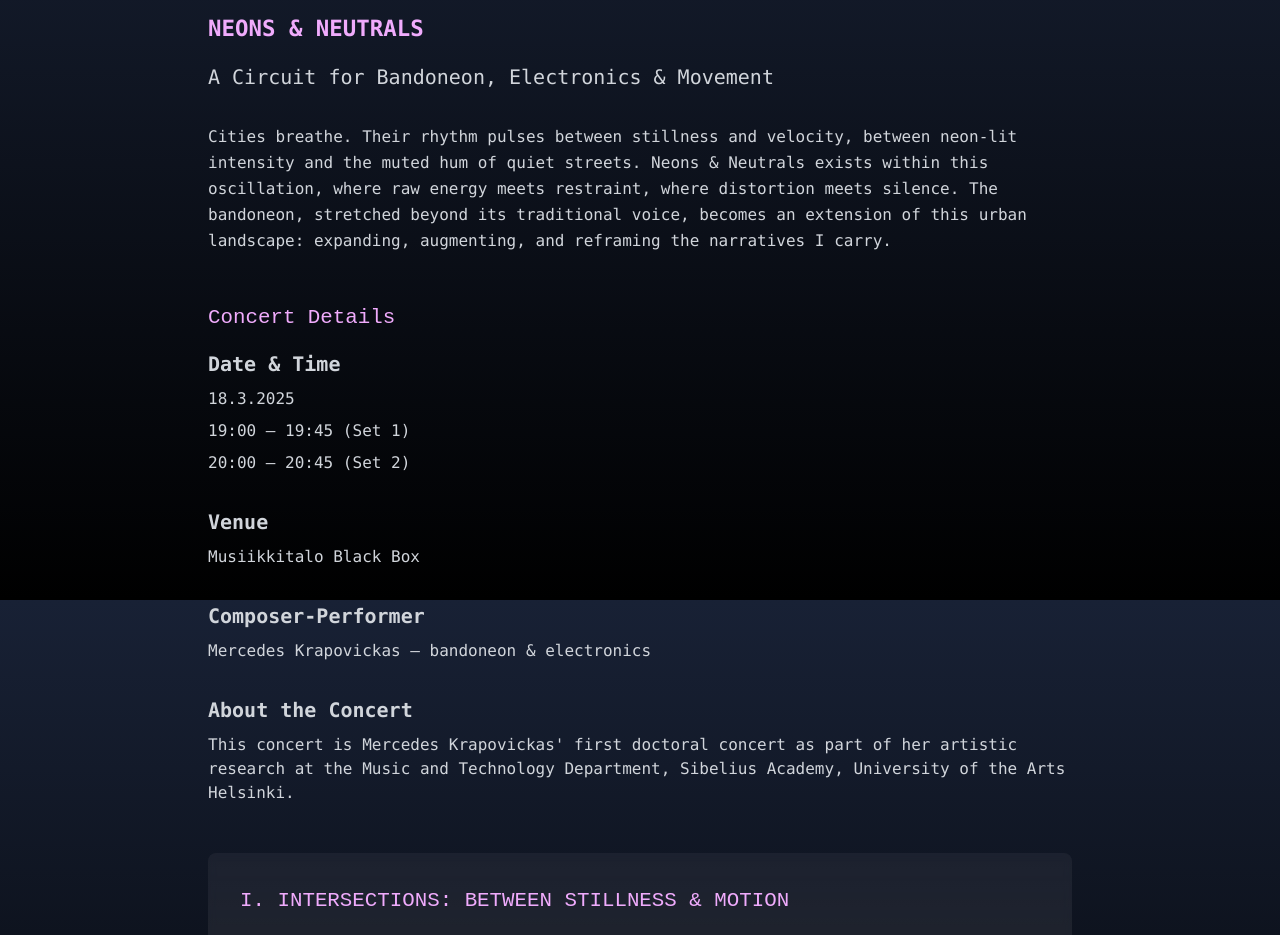
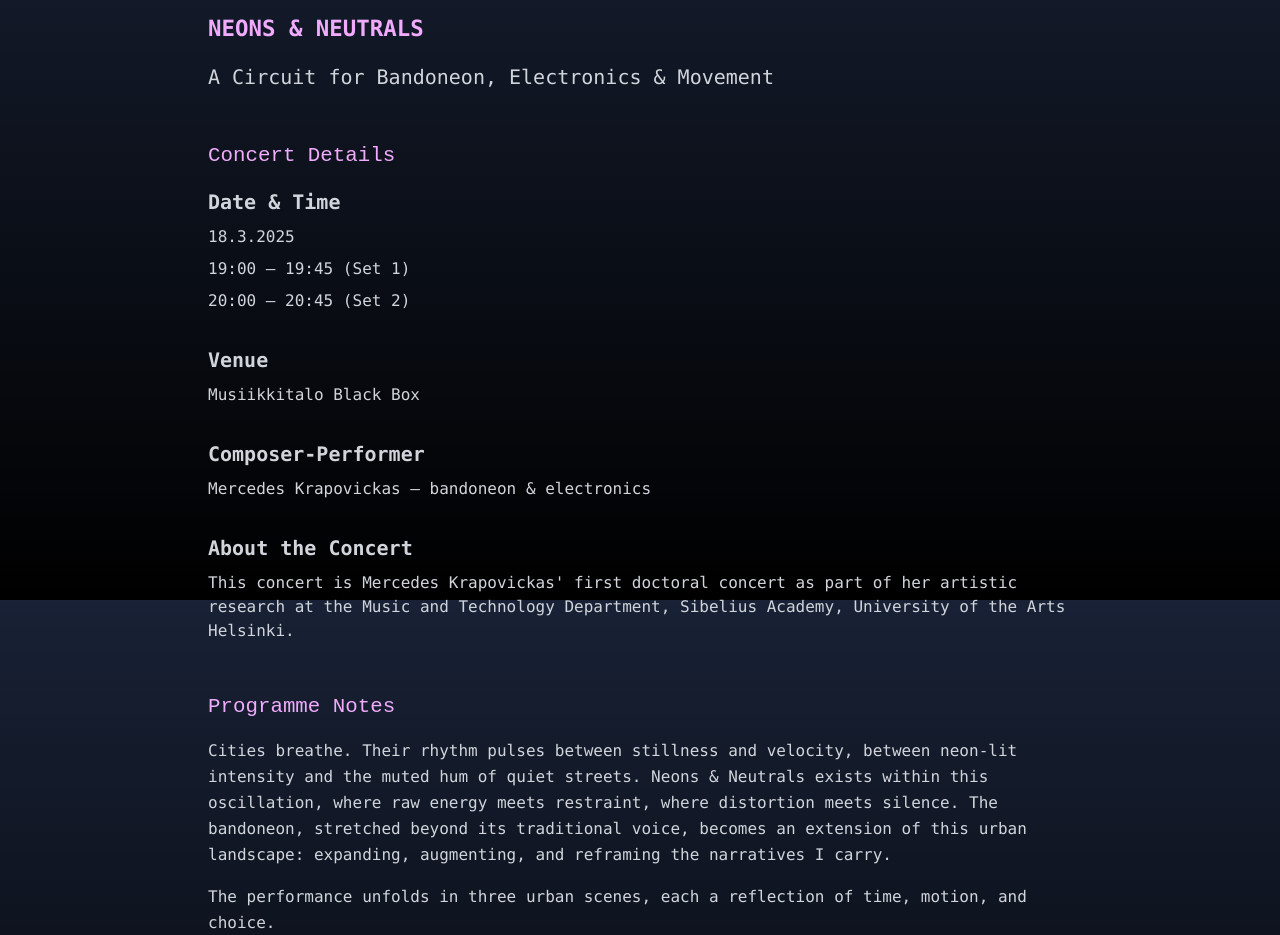
Before and after one commit to manuK1777/extended-bandoneon, a Next.js app: page /programme in a window 1280 px wide. Shown: the part 200-1135 px from the top of the page. Built offline with nearby package versions, Linux system fonts and the light colour scheme.

Commit message:
Add text in programme notes section

```diff
--- a/app/programme/page.tsx
+++ b/app/programme/page.tsx
@@ -29,11 +29,17 @@ type ConcertDetails = {
   };
 };
 
+type ProgrammeNotes = {
+  title: string;
+  text: string;
+};
+
 type ProgrammeContent = {
   title: string;
   subtitle: string;
   description: string;
   introduction: string;
+  programmeNotes?: ProgrammeNotes;
   scenes: Scene[];
   closing: string;
   concertDetails?: ConcertDetails;
@@ -97,8 +103,8 @@ export default function ProgrammePage() {
         <h1 className="text-3xl md:text-4xl font-bold mb-2 text-yellow-200 font-heading">{content.title}</h1>
         <h2 className="text-2xl md:text-3xl font-bold mb-4 text-fuchsia-300 font-heading">{content.subtitle}</h2>
         <p className="text-xl text-gray-300 mb-8 font-body">{content.description}</p>
-        <div className="text-gray-300 font-body space-y-4 leading-relaxed">
-          <p className="mb-4">{content.introduction}</p>
+        <div className="text-gray-300 mb-8 font-body leading-relaxed">
+          {content.introduction && <p>{content.introduction}</p>}
         </div>
       </section>
 
@@ -128,6 +134,18 @@ export default function ProgrammePage() {
               <h3 className="text-xl font-bold mb-2 text-gray-300">{content.concertDetails.about.title}</h3>
               <p className="text-gray-300">{content.concertDetails.about.text}</p>
             </div>
+          </div>
+        </section>
+      )}
+
+      {/* Programme Notes */}
+      {content.programmeNotes && (
+        <section className="mb-12">
+          <h2 className="text-2xl font-display mb-4 text-fuchsia-300">{content.programmeNotes.title}</h2>
+          <div className="text-gray-300 mb-8 font-body leading-relaxed">
+            {content.programmeNotes.text.split('\n\n').map((paragraph, index) => (
+              <p key={index} className={index > 0 ? 'mt-4' : ''}>{paragraph}</p>
+            ))}
           </div>
         </section>
       )}
--- a/locales/en/programme.json
+++ b/locales/en/programme.json
@@ -2,7 +2,11 @@
   "title": "Bandoneon Resonance #1",
   "subtitle": "NEONS & NEUTRALS",
   "description": "A Circuit for Bandoneon, Electronics & Movement",
-  "introduction": "Cities breathe. Their rhythm pulses between stillness and velocity, between neon-lit intensity and the muted hum of quiet streets. Neons & Neutrals exists within this oscillation, where raw energy meets restraint, where distortion meets silence. The bandoneon, stretched beyond its traditional voice, becomes an extension of this urban landscape: expanding, augmenting, and reframing the narratives I carry.",
+  "programmeNotes": {
+    "title": "Programme Notes",
+    "text": "Cities breathe. Their rhythm pulses between stillness and velocity, between neon-lit intensity and the muted hum of quiet streets. Neons & Neutrals exists within this oscillation, where raw energy meets restraint, where distortion meets silence. The bandoneon, stretched beyond its traditional voice, becomes an extension of this urban landscape: expanding, augmenting, and reframing the narratives I carry.\n\nThe performance unfolds in three urban scenes, each a reflection of time, motion, and choice."
+  },
+  "introduction": "",
   "scenes": [
     {
       "title": "I. INTERSECTIONS: BETWEEN STILLNESS & MOTION",
--- a/locales/es/programme.json
+++ b/locales/es/programme.json
@@ -2,7 +2,11 @@
   "title": "Bandoneón Resonance #1",
   "subtitle": "NEONES & NEUTRALES",
   "description": "Un Circuito para Bandoneón, Electrónica y Movimiento",
-  "introduction": "Las ciudades respiran. Su ritmo oscila entre la quietud y la velocidad, entre la intensidad de los neones y el murmullo apagado de las calles en calma. Neones & Neutrales habita en esta oscilación, donde la energía cruda se encuentra con la contención, donde la distorsión se cruza con el silencio. El bandoneón, expandido más allá de su voz tradicional, se convierte en una extensión de este paisaje urbano: explorando, ampliando y reconfigurando las narrativas que llevo conmigo. La pieza se despliega en tres escenas urbanas, cada una reflejando el tiempo, el movimiento y la decisión.",
+  "programmeNotes": {
+    "title": "Notas del Programa",
+    "text": "Las ciudades respiran. Su ritmo oscila entre la quietud y la velocidad, entre la intensidad de los neones y el murmullo apagado de las calles en calma. Neones & Neutrales habita en esta oscilación, donde la energía cruda se encuentra con la contención, donde la distorsión se cruza con el silencio. El bandoneón, expandido más allá de su voz tradicional, se convierte en una extensión de este paisaje urbano: explorando, ampliando y reconfigurando las narrativas que llevo conmigo.\n\nLa pieza se despliega en tres escenas urbanas, cada una reflejando el tiempo, el movimiento y la decisión."
+  },
+  "introduction": "",
   "scenes": [
     {
       "title": "I. INTERSECCIONES: ENTRE QUIETUD Y MOVIMIENTO",
```
